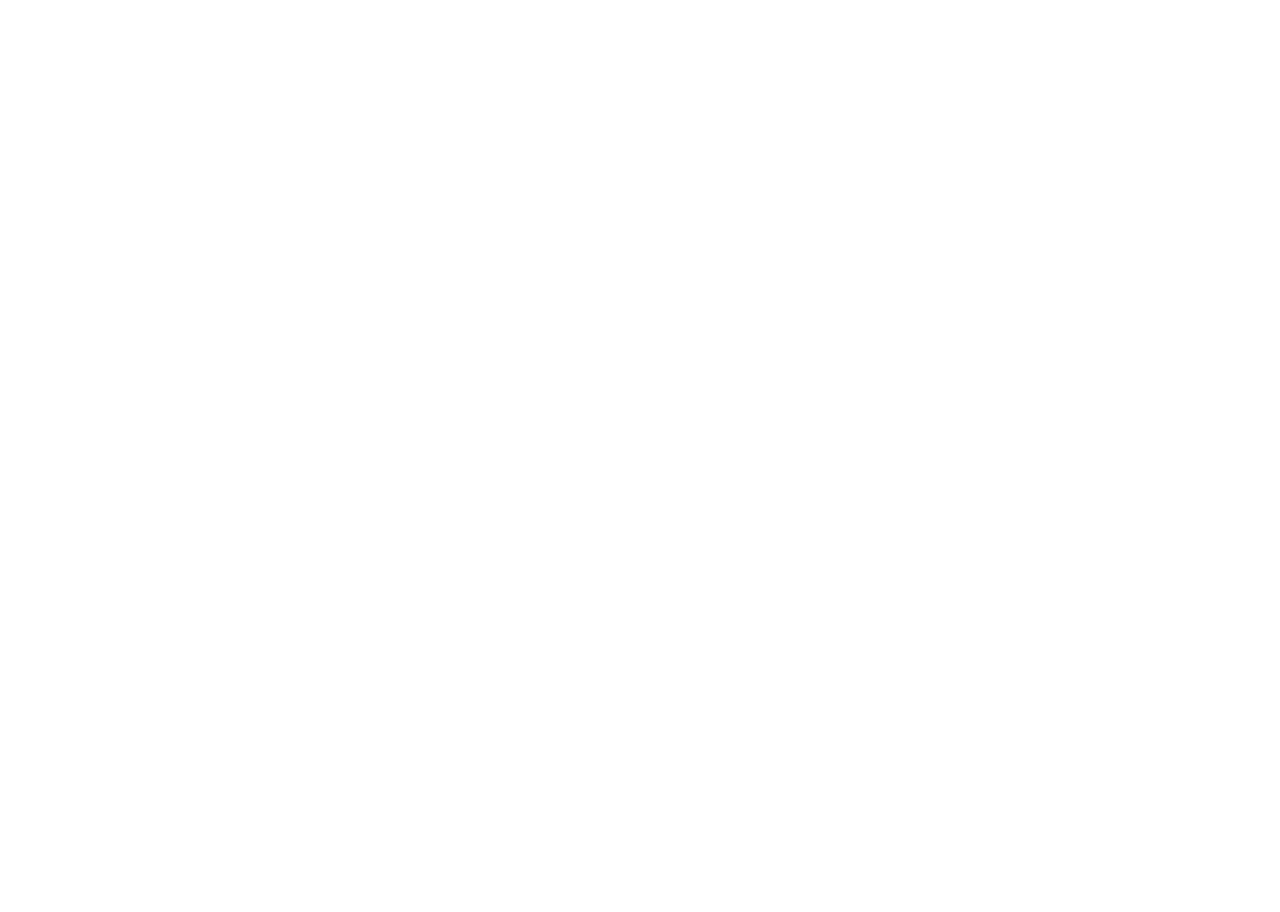
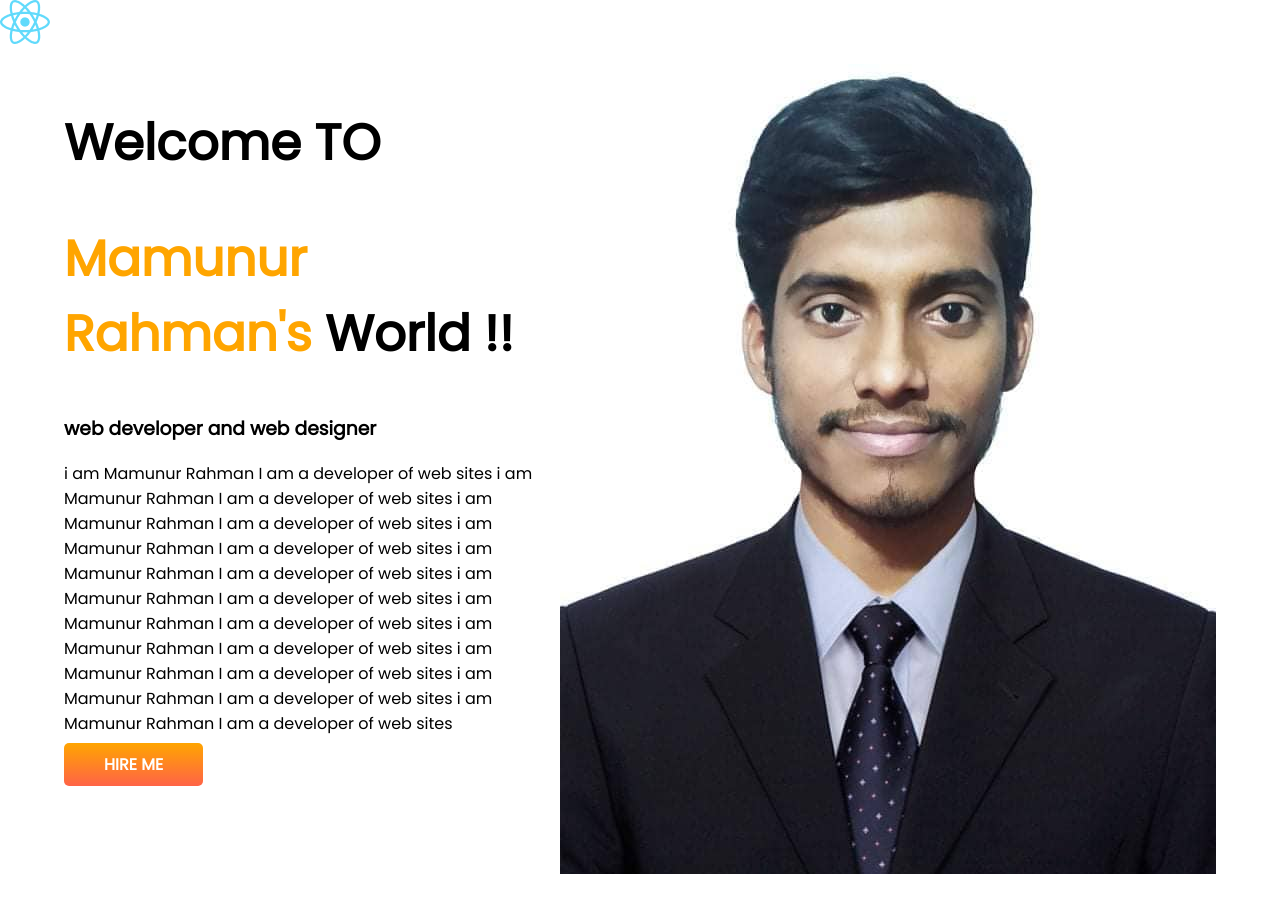
Before and after one commit to Mamun-2023/developer-portfolio, a plain HTML site: page index.html in a window 1280 px wide. Before the commit the page ends 800 px from the top, so only its background shows below. Drawn offline with Linux system fonts and the light colour scheme; a web font is replaced by a local one.

Commit message:
banner added

```diff
--- a/index.html
+++ b/index.html
@@ -4,7 +4,22 @@
     <meta charset="UTF-8" />
     <meta http-equiv="X-UA-Compatible" content="IE=edge" />
     <meta name="viewport" content="width=device-width, initial-scale=1.0" />
-    <link rel="stylesheet" href="style.css"><title>developer portfolio</title>
+    <link rel="preconnect" href="https://fonts.googleapis.com" />
+    <link rel="preconnect" href="https://fonts.gstatic.com" crossorigin />
+    <link
+      href="https://fonts.googleapis.com/css2?family=Playfair+Display:ital@1&family=Poppins&display=swap"
+      rel="stylesheet"
+    />
+
+    <link rel="stylesheet" href="style.css" />
+    <title>developer portfolio</title>
   </head>
-  <body></body>
+  <body>
+    <section class="top-banner"><div class="half width"><h1>Welcome TO</h1>
+    <h1  ><span class="orange color">Mamunur Rahman's</span> World !!</h1>
+    <h3>web developer and web designer</h3>
+    <p>i am Mamunur Rahman I am a developer of web sites i am Mamunur Rahman I am a developer of web sites i am Mamunur Rahman I am a developer of web sites i am Mamunur Rahman I am a developer of web sites i am Mamunur Rahman I am a developer of web sites i am Mamunur Rahman I am a developer of web sites i am Mamunur Rahman I am a developer of web sites i am Mamunur Rahman I am a developer of web sites i am Mamunur Rahman I am a developer of web sites i am Mamunur Rahman I am a developer of web sites i am Mamunur Rahman I am a developer of web sites </p>
+  <a class="link-button" target="_blank" href="https://www.linkedin.com/in/mamun-rahman-aa7416278/">HIRE ME</a></div>
+  <div class="half width"><img src="New folder/New pic/pic folder/310228358_1778007522598701_2824183072639837585_n.jpg" alt=""></div></section>
+  </body>
 </html>
--- a/style.css
+++ b/style.css
@@ -0,0 +1,18 @@
+body{font-family: 'Playfair Display', serif;
+font-family: 'Poppins', sans-serif;
+margin: 0;
+}
+h1{font-size: 50px;
+}
+.orange{color: orange;}
+section{display: flex;
+padding: 5%;}
+.half width{width: 50%;}
+.half width img{width: 10%; padding left: 2%;}
+.link-button{text-decoration: none;background-image: linear-gradient(orange ,tomato);color: white;
+font-weight: 700;
+background-origin: 5px;
+padding: 10px 40px;
+border-radius: 5px;}
+.top-banner{background-image: url(images/icons/react.png);
+background-repeat: no-repeat;}
```
Also changed, not shown: New folder/New pic/pic folder/310228358_1778007522598701_2824183072639837585_n.jpg (added), images/icons/facebook.png (added), images/icons/header_bg.png (added), images/icons/insta.png (added), images/icons/js.png (added), images/icons/mongo.png (added), images/icons/nodejs.png (added), images/icons/react.png (added), images/icons/twitter.png (added), 2 other files.
